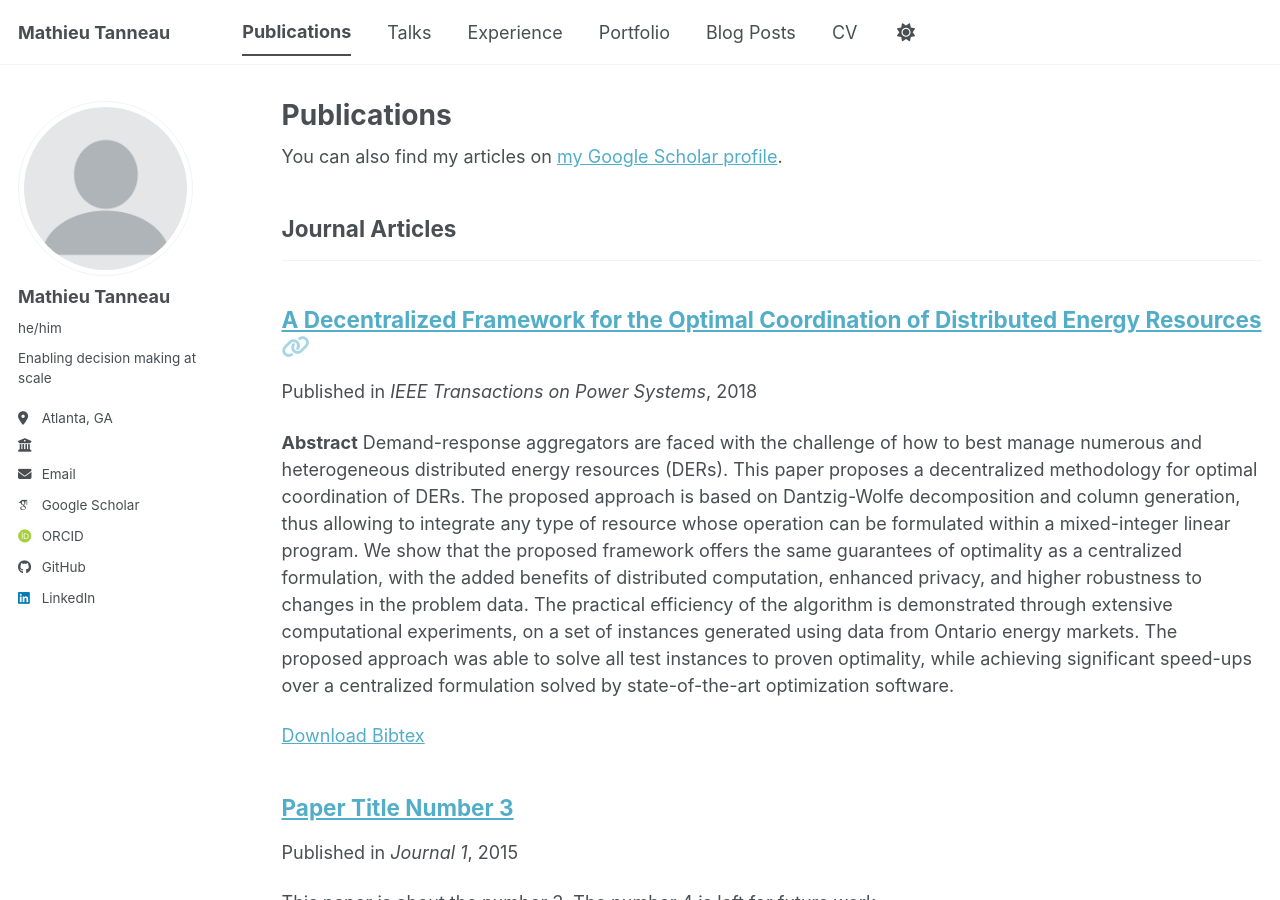
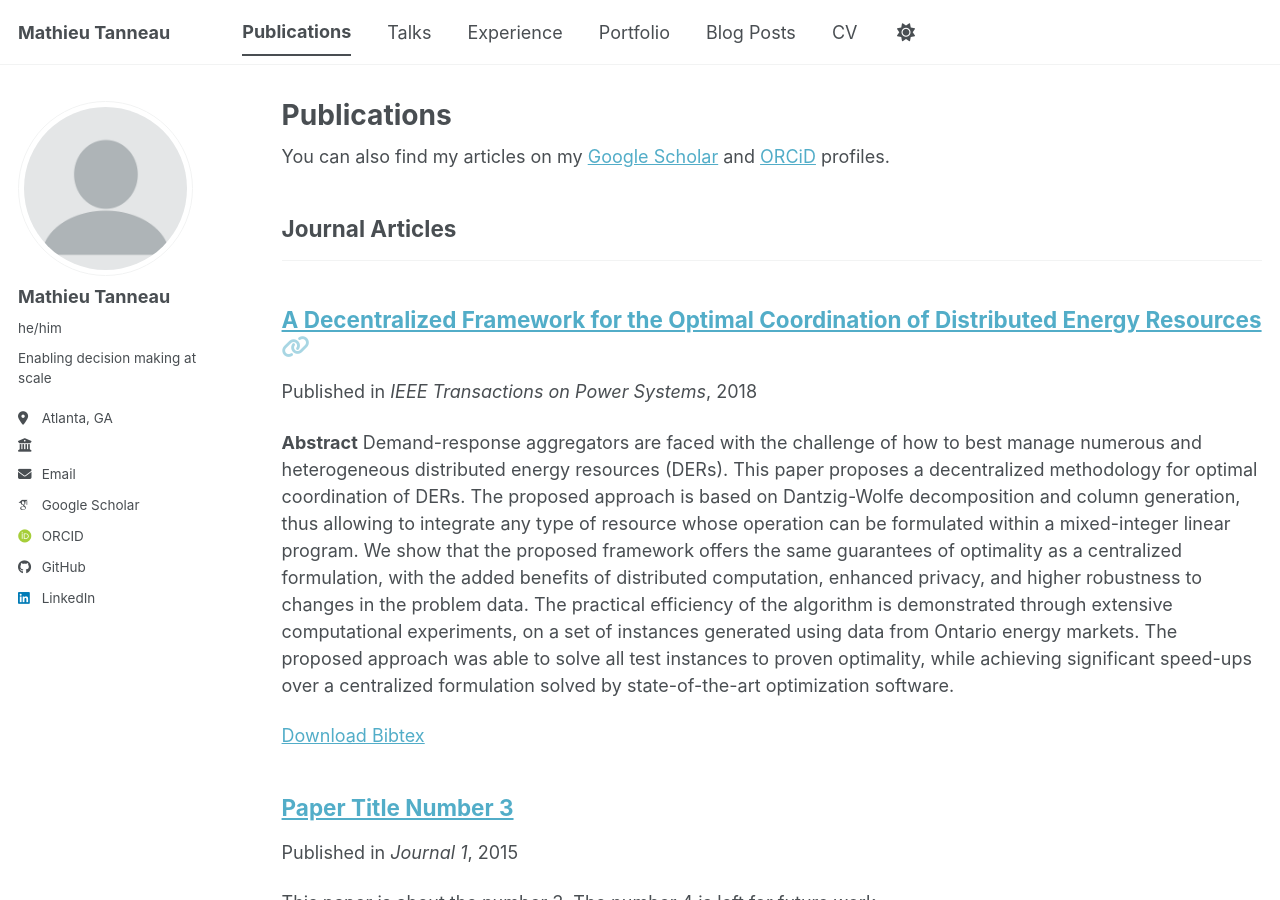
Before and after one commit to mtanneau/mtanneau.github.io, a Jekyll site: the page built from _pages/publications.html, in a window 1280 px wide and 900 px high. Built offline with Jekyll 4.4.1, drawn with Linux system fonts in a browser that asks for light colours; some web fonts are replaced; a script bundle is joined from its source files by our own code; library files that are not in the unit come from our copies.

Commit message:
Add link to ORCiD profile

```diff
--- a/_pages/publications.html
+++ b/_pages/publications.html
@@ -6,7 +6,7 @@
 ---
 
 {% if site.author.googlescholar %}
-  <div class="wordwrap">You can also find my articles on <a href="{{site.author.googlescholar}}">my Google Scholar profile</a>.</div>
+  <div class="wordwrap">You can also find my articles on my <a href="{{site.author.googlescholar}}">Google Scholar</a> and <a href="{{site.author.orcid}}">ORCiD</a> profiles.</div>
 {% endif %}
 
 {% include base_path %}
```
